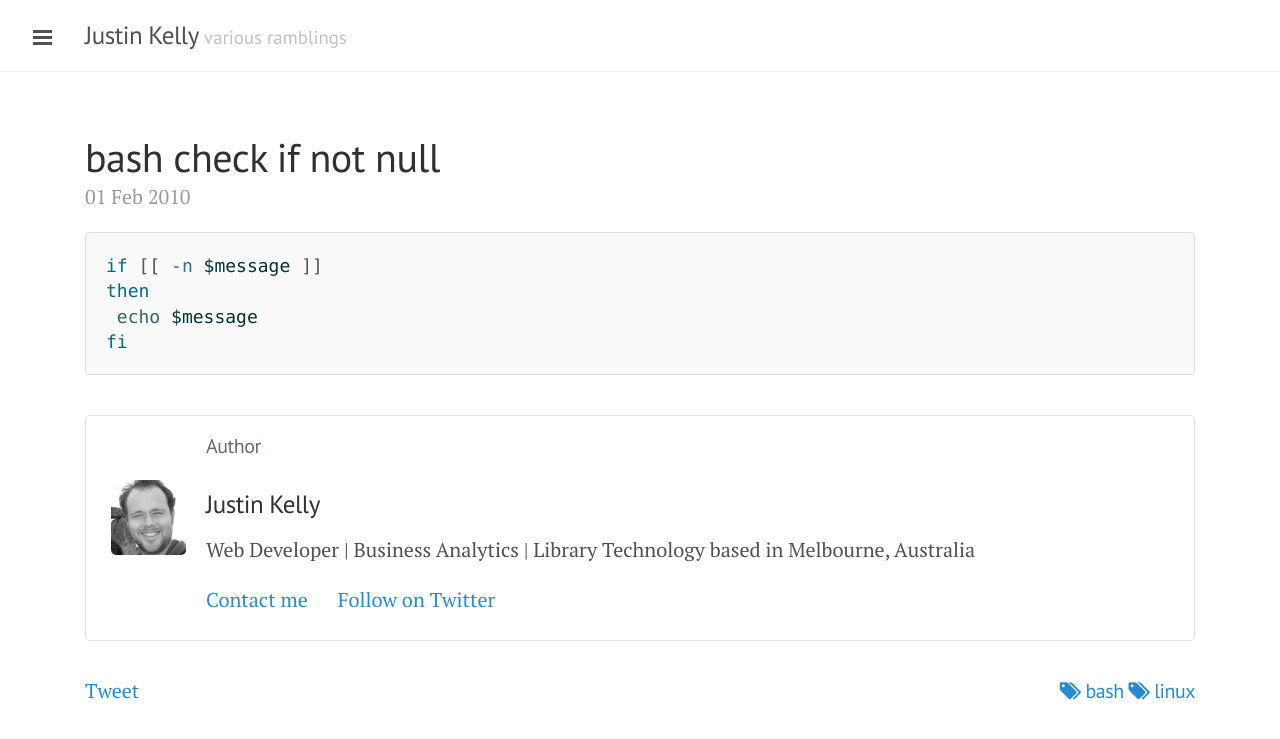
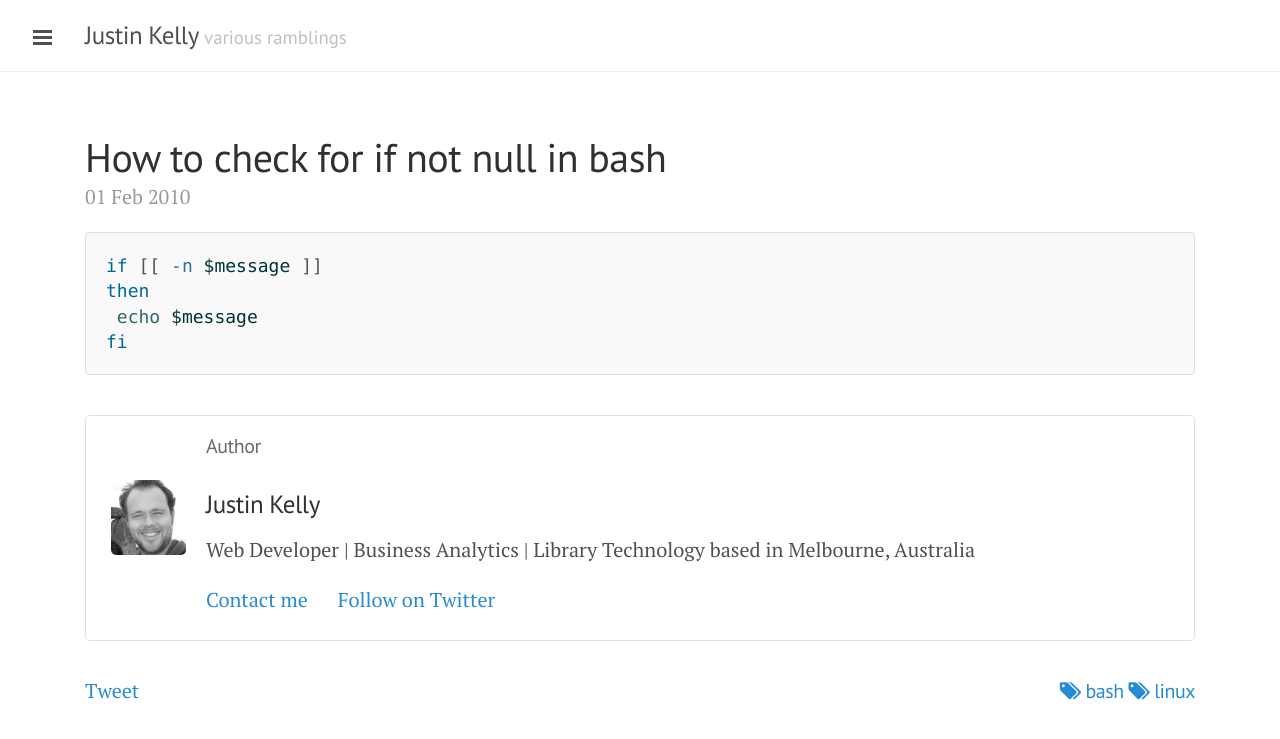
Before and after one commit to justinkelly/justinkelly.github.io, a Jekyll site: the page built from _posts/2010-02-01-bash-check-if-not-null.md, in a window 1280 px wide. Shown: the top 739 px of the page. Built offline with Jekyll 4.4.1, drawn with Linux system fonts in a browser that asks for light colours; nearby versions of some CDN libraries; comment, search, counter and statistics services are not loaded.

Commit message:
Updated 2010-02-01-bash-check-if-not-null.md

````diff
--- a/_posts/2010-02-01-bash-check-if-not-null.md
+++ b/_posts/2010-02-01-bash-check-if-not-null.md
@@ -1,8 +1,9 @@
 ---
 layout: post
-title: bash check if not null
+title: How to check for if not null in bash
 published: true
 tags: bash linux
+comments: true
 ---
 ``` shell
 if [[ -n $message ]]
````
